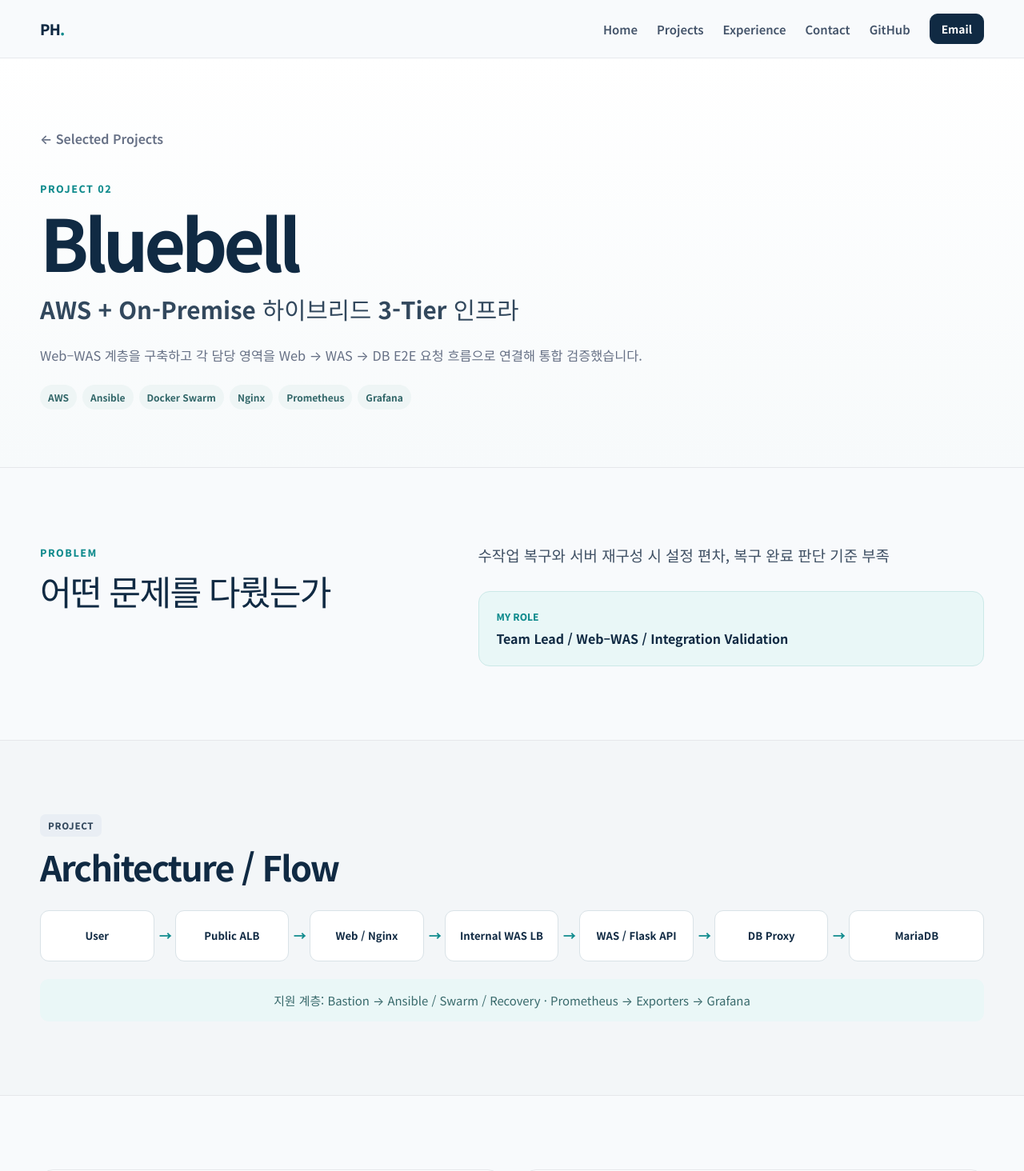
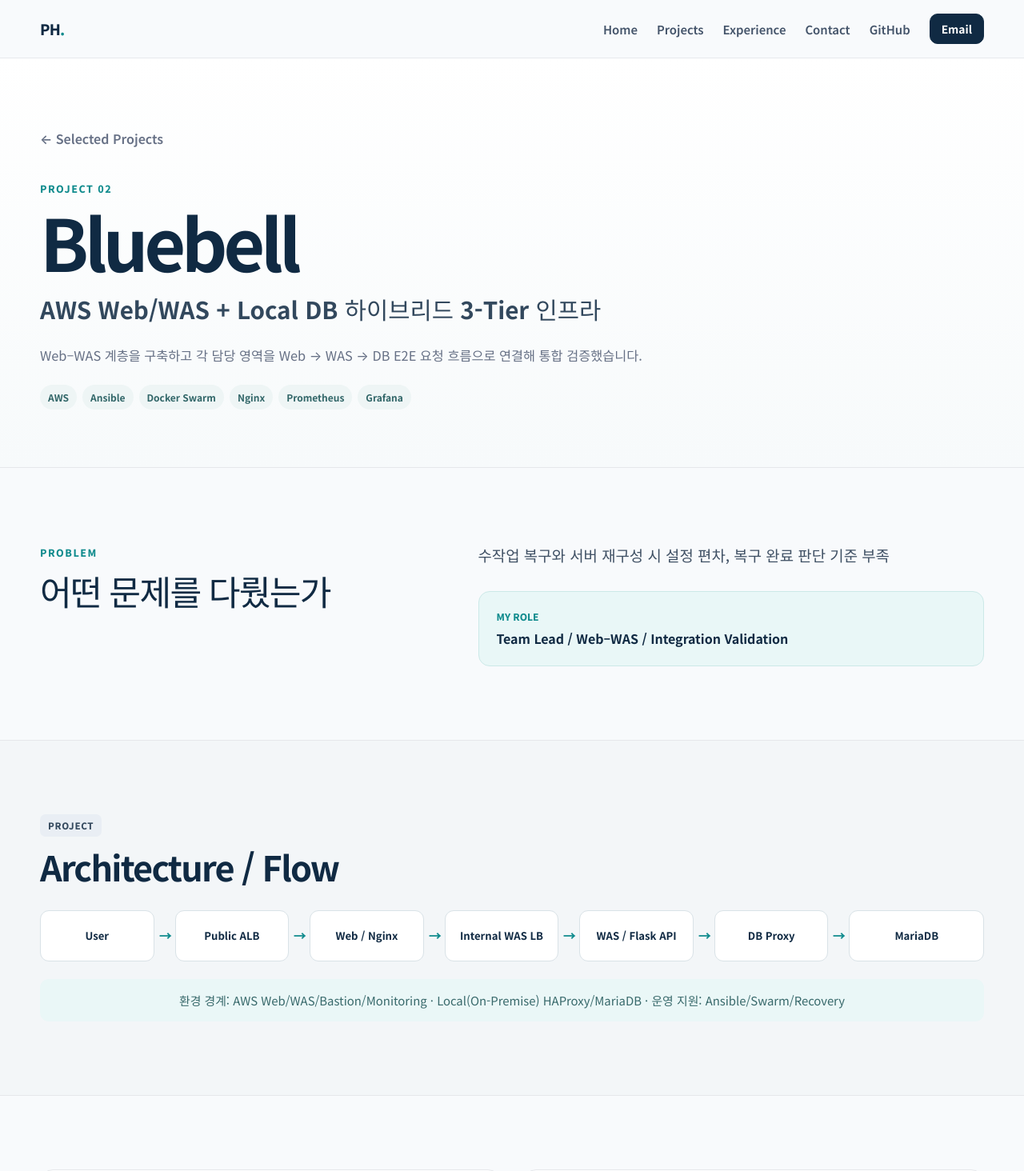
Before and after one commit to wkfkeha784-pixel/cloud-infra-portfolio, a React (Vite) app: page /projects/bluebell in a window 1280 px wide. Shown: the top 1464 px of the page at 80% size. Built offline with nearby package versions, Linux system fonts and the light colour scheme.

Commit message:
polish: clarify Bluebell hybrid boundary
Bluebell Case Study에서 AWS Web/WAS 영역과 Local(On-Premise) DB 영역의 하이브리드 경계를 Source 기준으로 명확히 표시합니다.

```diff
--- a/src/pages/ProjectDetail.tsx
+++ b/src/pages/ProjectDetail.tsx
@@ -20,6 +20,12 @@ export default function ProjectDetail() {
 
   const currentIndex = projects.findIndex((item) => item.slug === project.slug)
   const nextProject = projects[(currentIndex + 1) % projects.length]
+  const projectSubtitle = project.slug === 'bluebell'
+    ? 'AWS Web/WAS + Local DB 하이브리드 3-Tier 인프라'
+    : project.subtitle
+  const architectureNote = project.slug === 'bluebell'
+    ? '환경 경계: AWS Web/WAS/Bastion/Monitoring · Local(On-Premise) HAProxy/MariaDB · 운영 지원: Ansible/Swarm/Recovery'
+    : project.architectureNote
 
   return (
     <>
@@ -31,7 +37,7 @@ export default function ProjectDetail() {
             {project.status && <span className="status-badge">{project.status}</span>}
           </div>
           <h1>{project.name}</h1>
-          <p className="project-detail-subtitle">{project.subtitle}</p>
+          <p className="project-detail-subtitle">{projectSubtitle}</p>
           <p className="project-detail-summary">{project.summary}</p>
           <div className="tags">
             {project.tags.map((tag) => <span key={tag}>{tag}</span>)}
@@ -62,7 +68,7 @@ export default function ProjectDetail() {
             <h2>Architecture / Flow</h2>
           </div>
           <Flow items={project.architecture} />
-          {project.architectureNote && <p className="flow-note">{project.architectureNote}</p>}
+          {architectureNote && <p className="flow-note">{architectureNote}</p>}
         </div>
       </section>
 
```
